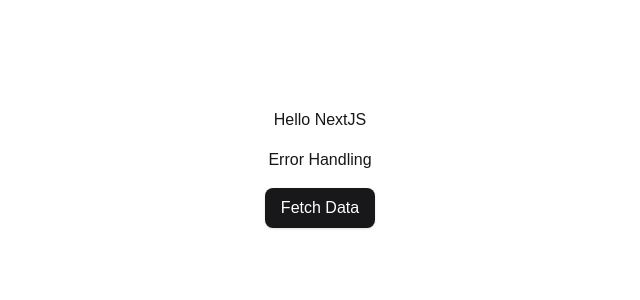
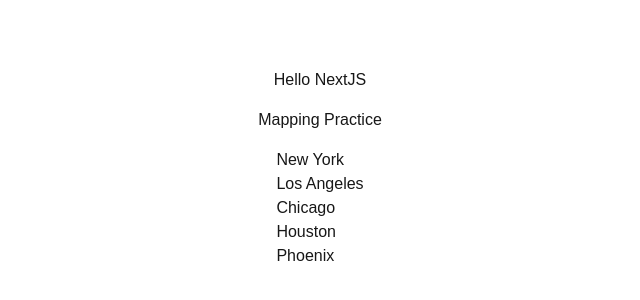
Before and after one commit to Chatan2700/next16-app-test, a Next.js app: page / in a window 1280 px wide. Shown: the part 232-532 px from the top of the page, without its empty margins (320-960 px from the left). Built offline with nearby package versions, Linux system fonts and the light colour scheme.

Commit message:
Exercise #11 Done

```diff
--- a/app/page.tsx
+++ b/app/page.tsx
@@ -9,6 +9,7 @@
 import OptionalProp from "@/components/OptionalProp";
 import Loader from "@/components/Loader";
 import ErrorHandling from "@/components/ErrorHandling";
+import MapPractice from "@/components/MapPractice";
 
 export default function Home() {
   return (
@@ -23,7 +24,8 @@
         {/* <TypesPractice title="Hello Types" count={5} /> */}
         {/* <OptionalProp message="Hello" variant="success" /> */}
         {/* <Loader /> */}
-        <ErrorHandling />
+        {/* <ErrorHandling /> */}
+        <MapPractice />
       </div>
     </div>
   );
--- /dev/null
+++ b/components/MapPractice.tsx
@@ -0,0 +1,21 @@
+import React from "react";
+
+const cities = ["New York", "Los Angeles", "Chicago", "Houston", "Phoenix"];
+
+const MapPractice = () => {
+  return (
+    <div>
+      <div className="flex flex-col items-center justify-center gap-4">
+        <p className="mt-4">Mapping Practice</p>
+
+        <ul>
+          {cities.map((city) => (
+            <li key={city}>{city}</li>
+          ))}
+        </ul>
+      </div>
+    </div>
+  );
+};
+
+export default MapPractice;
```
Also changed, not shown: lib/cities.ts (added).
